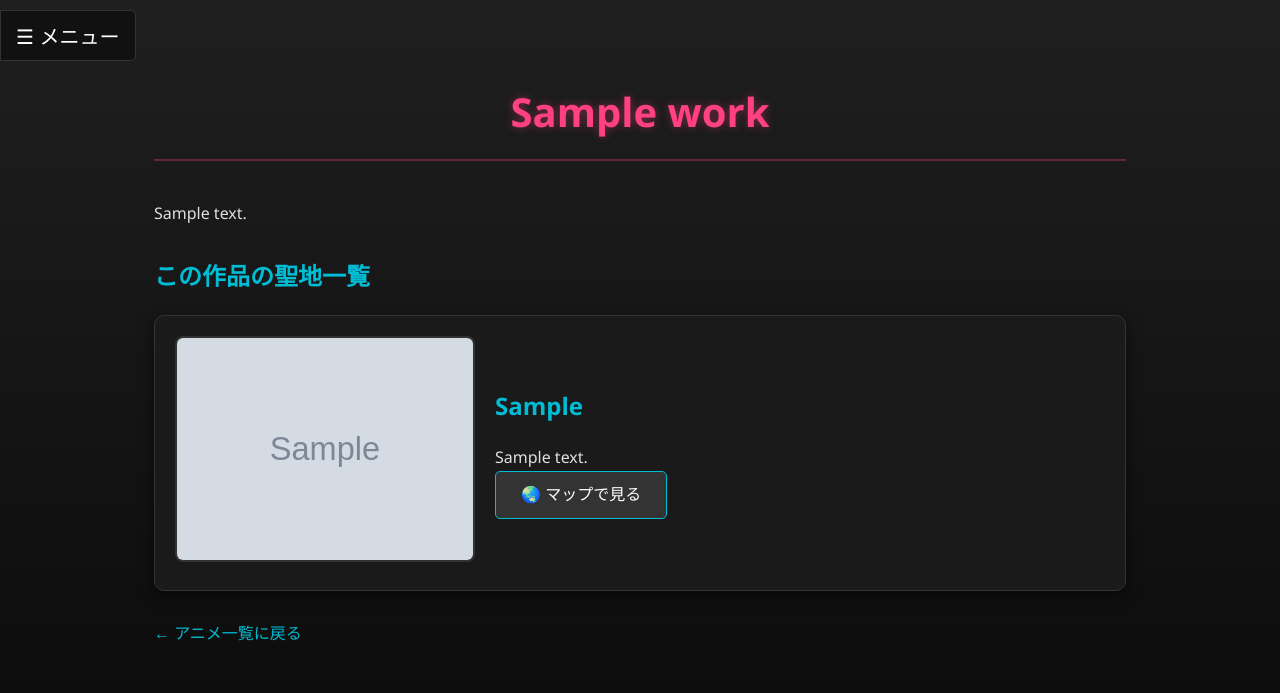
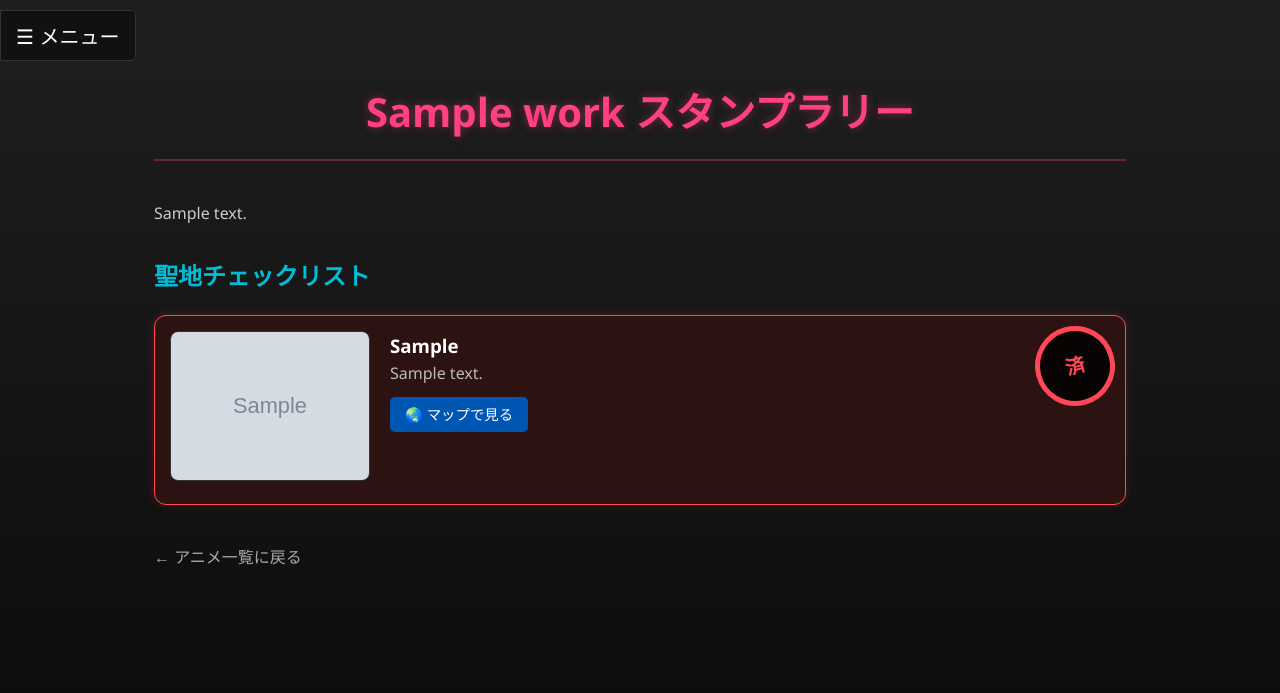
Before and after one commit to s1F10230095/anime_pilgrimage, a Django app: page /ja/works/1/ in a window 1280 px wide. Shown: the top 693 px of the page. Run offline with Django 5.2, Linux system fonts and the light colour scheme; a user stored in the database is signed in; tables that the repository leaves empty hold one stand-in row (values such as "Sample post"); grey boxes marked "Sample" are stand-in pictures.

Commit message:
スタンプラリー完成

```diff
--- a/spots/admin.py
+++ b/spots/admin.py
@@ -1,5 +1,6 @@
 from django.contrib import admin
-from .models import Spot, Post, Comment, Title, UserTitle, Work
+# ▼▼▼ Visit を追加しました ▼▼▼
+from .models import Spot, Post, Comment, Title, UserTitle, Work, Visit
 
 
 # --- Work（作品）管理画面 ---
@@ -24,3 +25,4 @@ admin.site.register(Post)
 admin.site.register(Comment)
 admin.site.register(Title)
 admin.site.register(UserTitle)
+admin.site.register(Visit)
--- a/spots/templates/spots/work_detail.html
+++ b/spots/templates/spots/work_detail.html
@@ -3,57 +3,198 @@
 <html lang="ja">
 <head>
     <meta charset="UTF-8">
-    <title>{{ work.title }}</title>
+    <title>{{ work.title }} - 聖地巡礼スタンプラリー</title>
     <link rel="stylesheet" href="{% static 'css/style.css' %}">
+    <style>
+        /* スタンプラリー専用CSS (ダークモード対応版) */
+
+        .complete-banner {
+            /* グラデーションを少し落ち着かせつつ、文字を黒にして読みやすく */
+            background: linear-gradient(135deg, #FFD700, #FFA500);
+            color: #000;
+            padding: 20px;
+            border-radius: 10px;
+            text-align: center;
+            margin-bottom: 30px;
+            box-shadow: 0 4px 15px rgba(255, 215, 0, 0.3);
+            animation: popIn 0.5s ease-out;
+            font-weight: bold;
+        }
+        .complete-banner h2 {
+            margin: 0;
+            font-size: 1.5rem;
+        }
+
+        /* スタンプカード (黒ベースに変更) */
+        .spot-card {
+            position: relative;
+            background: #1a1a1a; /* 真っ黒より少し明るいグレー */
+            border: 1px solid #333; /* 枠線を馴染ませる */
+            border-radius: 12px;
+            padding: 15px;
+            margin-bottom: 20px;
+            display: flex;
+            gap: 20px;
+            transition: transform 0.2s;
+            overflow: hidden;
+            color: #eee; /* 文字色を白系に */
+        }
+
+        /* リンクの色も白系に変更 */
+        .spot-card a {
+            color: #fff;
+            text-decoration: none;
+        }
+        .spot-card a:hover {
+            text-decoration: underline;
+        }
+
+        /* 訪問済みの場合 (暗い赤色の背景に) */
+        .spot-card.visited {
+            border-color: #ff4757; /* 枠線を赤く */
+            background-color: #2d1212; /* ほんのり赤い黒背景 */
+            box-shadow: 0 0 10px rgba(255, 71, 87, 0.2);
+        }
+
+        /* スタンプマーク (背景を透過・暗く) */
+        .stamp-mark {
+            position: absolute;
+            top: 10px;
+            right: 10px;
+            width: 80px;
+            height: 80px;
+            border: 3px solid #555; /* 未訪問時はグレー */
+            border-radius: 50%;
+            display: flex;
+            align-items: center;
+            justify-content: center;
+            font-weight: bold;
+            color: #555;
+            transform: rotate(-15deg);
+            z-index: 10;
+            background: rgba(0, 0, 0, 0.5); /* 半透明の黒 */
+        }
+
+        /* 訪問済みのスタンプ */
+        .spot-card.visited .stamp-mark {
+            border-color: #ff4757;
+            color: #ff4757;
+            border-width: 5px;
+            font-size: 1.2rem;
+            background: rgba(0, 0, 0, 0.8); /* 文字が読みやすいよう背景を濃く */
+            animation: stampBounce 0.3s cubic-bezier(0.175, 0.885, 0.32, 1.275);
+        }
+
+        .spot-image-wrapper {
+            flex: 1;
+            max-width: 200px;
+        }
+        .spot-image-wrapper img {
+            width: 100%;
+            height: 150px;
+            object-fit: cover;
+            border-radius: 8px;
+            border: 1px solid #333;
+        }
+        /* No Image も暗くする */
+        .no-image {
+            height: 150px;
+            background: #333;
+            border-radius: 8px;
+            display: flex;
+            align-items: center;
+            justify-content: center;
+            color: #888;
+            border: 1px solid #444;
+        }
+
+        /* ボタンのデザイン微調整 */
+        .btn-map {
+            display: inline-block;
+            padding: 6px 15px;
+            background: #0056b3; /* 少し暗めの青 */
+            color: white !important; /* 強制的に白 */
+            border-radius: 5px;
+            margin-top: 10px;
+            font-size: 0.9rem;
+        }
+        .btn-map:hover {
+            background: #004494;
+            text-decoration: none !important;
+        }
+
+        /* アニメーション定義 */
+        @keyframes stampBounce {
+            0% { transform: scale(3) rotate(-15deg); opacity: 0; }
+            100% { transform: scale(1) rotate(-15deg); opacity: 1; }
+        }
+        @keyframes popIn {
+            0% { transform: scale(0.8); opacity: 0; }
+            100% { transform: scale(1); opacity: 1; }
+        }
+    </style>
 </head>
 <body>
     {% include 'spots/sidebar.html' %}
 
     <div class="main-content">
-        <h1>{{ work.title }}</h1>
+        <h1>{{ work.title }} スタンプラリー</h1>
+
+        {% if is_completed %}
+            <div class="complete-banner">
+                <h2>🏆 完全制覇！おめでとうございます！</h2>
+                <p>すべての聖地を巡り、特別な称号を獲得しました。</p>
+            </div>
+        {% endif %}
 
         {% if work.description %}
-            <p style="margin: 20px 0;">{{ work.description }}</p>
+            <p style="margin: 20px 0; color: #ccc;">{{ work.description }}</p>
         {% endif %}
 
-        <h2 style="margin-top: 30px;">この作品の聖地一覧</h2>
+        <h2 style="margin-top: 30px;">聖地チェックリスト</h2>
 
-        {% for spot in spots %}
-            <div class="spot">
-                <div class="spot-image-container" style="flex: 1;">
-                    {% if spot.image_url %}
-                        <img src="{{ spot.image_url }}" alt="{{ spot.title }}">
+        {% for item in spot_list %}
+            <div class="spot-card {% if item.is_visited %}visited{% endif %}">
+
+                <div class="stamp-mark">
+                    {% if item.is_visited %}
+                        <span>済</span>
                     {% else %}
-                        <div style="height: 150px; background: #333; border-radius: 8px;
-                                    display: flex; align-items: center; justify-content: center;">
-                            No Image
-                        </div>
+                        <span style="font-size: 0.8rem;">未訪問</span>
                     {% endif %}
                 </div>
 
-                <div class="spot-info-container" style="flex: 2;">
-    <h2>
-        <a href="{% url 'spot_detail' spot.id %}">
-            {{ spot.location }}
-        </a>
-    </h2>
+                <div class="spot-image-wrapper">
+                    {% if item.spot.image_url %}
+                        <img src="{{ item.spot.image_url }}" alt="{{ item.spot.location }}">
+                    {% else %}
+                        <div class="no-image">No Image</div>
+                    {% endif %}
+                </div>
 
-    <!-- ✅ 聖地の説明を表示 -->
-    <p>{{ spot.description|default:"説明はまだありません" }}</p>
+                <div style="flex: 2;">
+                    <h3 style="margin-top: 0;">
+                        <a href="{% url 'spot_detail' item.spot.id %}">
+                            {{ item.spot.location }}
+                        </a>
+                    </h3>
 
-    <!-- ✅ マップへ直接飛ぶ（緯度経度がある時だけ） -->
-    {% if spot.latitude and spot.longitude %}
-        <a class="btn" href="{% url 'map' %}?lat={{ spot.latitude }}&lng={{ spot.longitude }}">
-            🌏 マップで見る
-        </a>
-    {% endif %}
-</div>
+                    <p style="color: #bbb;">{{ item.spot.description|default:"説明はまだありません" }}</p>
+
+                    {% if item.spot.latitude and item.spot.longitude %}
+                        <a class="btn-map" href="{% url 'map' %}?lat={{ item.spot.latitude }}&lng={{ item.spot.longitude }}">
+                            🌏 マップで見る
+                        </a>
+                    {% endif %}
+                </div>
             </div>
         {% empty %}
             <p>まだ聖地が登録されていません。</p>
         {% endfor %}
 
-        <a href="{% url 'spot_list' %}">← アニメ一覧に戻る</a>
+        <div style="margin-top: 40px;">
+            <a href="{% url 'spot_list' %}" style="color: #aaa;">← アニメ一覧に戻る</a>
+        </div>
     </div>
 </body>
 </html>
--- a/spots/views.py
+++ b/spots/views.py
@@ -1,10 +1,8 @@
 from django.shortcuts import render, get_object_or_404, redirect
-# ▼▼▼ モデルのインポートを統合 (Workはitoから、Commentはmainから) ▼▼▼
-from .models import Spot, Post, Comment, Title, UserTitle, Work
-# Profileは main の構成(accountsアプリ)を正とします
+# ▼▼▼ Visit を追加しました ▼▼▼
+from .models import Spot, Post, Comment, Title, UserTitle, Work, Visit
 from accounts.models import Profile
 from django.contrib.auth.models import User
-# フォームのインポートを統合
 from .forms import PostForm
 from accounts.forms import ProfileForm
 
@@ -17,6 +15,8 @@ from openai import OpenAI
 import json
 import os
 
+# --- 基本ビュー ---
+
 def home(request):
     spots = Spot.objects.all()
     return render(request, 'spots/home.html', {'spots': spots})
@@ -24,13 +24,11 @@ def home(request):
 def spot_list(request):
     selected_genre = request.GET.get('genre', '')
 
-    # Work.genre からジャンル一覧を作る（空は除外）
     raw_genres = Work.objects.values_list('genre', flat=True)
     genre_set = set()
 
     for g in raw_genres:
         if g:
-            # 「SF, 日常」みたいに複数入れても分解できるようにする
             parts = [p.strip() for p in g.replace('、', ',').replace('　', ',').replace(' ', ',').split(',')]
             for p in parts:
                 if p:
@@ -38,7 +36,6 @@ def spot_list(request):
 
     genres = sorted(genre_set)
 
-    # ジャンルで絞り込み
     if selected_genre:
         works = Work.objects.filter(genre__icontains=selected_genre)
     else:
@@ -54,14 +51,14 @@ def map_view(request):
     spots = Spot.objects.exclude(latitude__isnull=True).exclude(longitude__isnull=True)
     return render(request, 'spots/map.html', {'spots': spots})
 
+# --- 投稿関連 ---
+
 def post_list(request):
     posts = Post.objects.all().order_by('-created_at')
     return render(request, 'spots/post_list.html', {'posts': posts})
 
-
 @login_required
 def post_create(request):
-    # 詳細画面から「spot_id」が送られてきたら受け取る
     initial_data = {}
     spot_id = request.GET.get('spot_id')
     if spot_id:
@@ -73,7 +70,6 @@ def post_create(request):
         if form.is_valid():
             post = form.save(commit=False)
             post.author = request.user
-            # URLから聖地が指定されていたら強制的に紐付ける
             if spot_id:
                  post.spot = get_object_or_404(Spot, pk=spot_id)
             post.save()
@@ -83,17 +79,46 @@ def post_create(request):
 
     return render(request, 'spots/post_form.html', {'form': form})
 
+@login_required
+def post_delete(request, post_id):
+    post = get_object_or_404(Post, pk=post_id)
+    if post.author != request.user:
+        return redirect('post_list')
+    if request.method == "POST":
+        post.delete()
+    return redirect('post_list')
+
+@login_required
+def toggle_post_like(request, post_id):
+    post = get_object_or_404(Post, pk=post_id)
+    if request.user in post.likes.all():
+        post.likes.remove(request.user)
+    else:
+        post.likes.add(request.user)
+    return redirect('post_list')
+
+@login_required
+def add_comment(request, post_id):
+    post = get_object_or_404(Post, pk=post_id)
+    if request.method == "POST":
+        content = request.POST.get("content")
+        if content:
+            Comment.objects.create(
+                post=post,
+                author=request.user,
+                content=content
+            )
+    return redirect('post_list')
+
+# --- 詳細・お気に入り ---
+
 def spot_detail(request, pk):
     spot = get_object_or_404(Spot, pk=pk)
 
+    # 訪問済み(スタンプあり)か判定
     has_visited = False
     if request.user.is_authenticated:
-        # Spot → 紐づく Work で称号を判定する
-        if spot.work:
-            has_visited = UserTitle.objects.filter(
-                user=request.user,
-                title__related_work=spot.work
-            ).exists()
+        has_visited = Visit.objects.filter(user=request.user, spot=spot).exists()
 
     return render(request, 'spots/spot_detail.html', {
         'spot': spot,
@@ -113,8 +138,7 @@ def toggle_favorite(request, spot_id):
 
     return JsonResponse({'liked': liked, 'count': spot.favorites.count()})
 
-
-# --- 統合された関数群 ---
+# --- プロフィール ---
 
 @login_required
 def edit_profile(request):
@@ -133,10 +157,22 @@ def profile_view(request):
     profile = request.user.profile
     return render(request, 'spots/profile_view.html', {'profile': profile})
 
+def user_profile(request, user_id):
+    user = get_object_or_404(User, pk=user_id)
+    profile = get_object_or_404(Profile, user=user)
+    posts = Post.objects.filter(author=user).order_by('-created_at')
+
+    return render(request, 'spots/user_profile.html', {
+        'profile_user': user,
+        'profile': profile,
+        'posts': posts,
+    })
+
+# --- 位置情報判定 (スタンプラリー機能) ---
 
 @csrf_exempt
 def check_location(request):
-    """ 現在地を受け取って、近くの聖地の称号を付与するAPI """
+    """ 現在地を受け取って、スタンプ(Visit)を押し、コンプリートなら称号を付与する """
     if request.method == 'POST' and request.user.is_authenticated:
         try:
             data = json.loads(request.body)
@@ -149,12 +185,40 @@ def check_location(request):
             for spot in spots:
                 distance = calculate_distance(user_lat, user_lon, spot.latitude, spot.longitude)
 
+                # 半径250m以内ならスタンプゲット
                 if distance <= 250:
+                    # 1. 訪問記録(スタンプ)を作成
+                    # get_or_create なので、既にスタンプがあってもエラーにならず、重複もしない
+                    visit_obj, created = Visit.objects.get_or_create(user=request.user, spot=spot)
+
+                    if created:
+                        # 初めての訪問なら、ログに出すか何かしてもいいかも
+                        pass
+
+                    # 2. 個別の聖地称号があれば付与（もしあれば）
                     titles = Title.objects.filter(related_spot=spot)
                     for title in titles:
-                        obj, created = UserTitle.objects.get_or_create(user=request.user, title=title)
-                        if created:
+                        obj, t_created = UserTitle.objects.get_or_create(user=request.user, title=title)
+                        if t_created:
                             earned_titles.append(title.name)
+
+                    # 3. コンプリート判定（ここが新機能！）
+                    if spot.work:
+                        work = spot.work
+                        # このアニメの聖地総数
+                        all_spots_count = work.spots.count()
+                        # ユーザーが訪れたこのアニメの聖地数
+                        visited_count = Visit.objects.filter(user=request.user, spot__work=work).count()
+
+                        # 全て回っていたら
+                        if visited_count >= all_spots_count:
+                            # コンプリート称号（SpotがNULLでWorkが設定されている称号）を探す
+                            comp_titles = Title.objects.filter(related_work=work, related_spot__isnull=True)
+
+                            for ct in comp_titles:
+                                obj, c_created = UserTitle.objects.get_or_create(user=request.user, title=ct)
+                                if c_created:
+                                    earned_titles.append(f"【完全制覇】{ct.name}")
 
             if earned_titles:
                 return JsonResponse({'status': 'success', 'new_titles': earned_titles})
@@ -167,7 +231,8 @@ def check_location(request):
     return JsonResponse({'status': 'error', 'message': 'Invalid request'})
 
 
-# 環境変数設定 (変更なし)
+# --- AI旅行プラン ---
+
 OPENAI_API_BASE = "https://api.openai.iniad.org/api/v1"
 # client = OpenAI(...)
 
@@ -183,17 +248,14 @@ def ai_travel(request):
         あなたはアニメ聖地巡礼のプロ旅行プランナーです。
         ユーザーの要望に合わせて、具体的で最適な旅行プランを提案してください。
 
-        【重要】出力は必ず以下のJSON形式のみにしてください。冒頭の挨拶や余計な会話は不要です。
+        【重要】出力は必ず以下のJSON形式のみにしてください。
         {
-            "plan_text": "ここに旅行プランの詳細な説明文（マークダウン形式推奨）を書く。時間は具体的に。",
+            "plan_text": "説明文...",
             "waypoints": [
-                {"name": "出発地点の場所名", "lat": 緯度(数値), "lng": 経度(数値)},
-                {"name": "1つ目の経由地", "lat": 緯度, "lng": 経度},
-                {"name": "...", "lat": ..., "lng": ...},
-                {"name": "ゴール地点", "lat": ..., "lng": ...}
+                {"name": "場所名", "lat": 緯度, "lng": 経度},
+                ...
             ]
         }
-        ※ 座標（lat, lng）はあなたの知識から可能な限り正確な数値を推測して入れてください。
         """
 
         try:
@@ -223,62 +285,37 @@ def ai_travel(request):
         "waypoints_json": waypoints_json
     })
 
-# ▼▼▼ ito ブランチ由来の機能 (作品詳細) ▼▼▼
+
+# --- 作品詳細 (スタンプラリー台紙) ---
+
 def work_detail(request, work_id):
     work = get_object_or_404(Work, id=work_id)
-    spots = work.spots.all()
+    all_spots = work.spots.all()
+
+    # テンプレートで「訪問済みか？」を判定しやすい形にデータを加工する
+    spot_list = []
+    for spot in all_spots:
+        is_visited = False
+        if request.user.is_authenticated:
+            # Visitモデルに記録があるかチェック
+            is_visited = Visit.objects.filter(user=request.user, spot=spot).exists()
+
+        spot_list.append({
+            'spot': spot,
+            'is_visited': is_visited
+        })
+
+    # コンプリート済みか確認 (コンプリート称号を持っているかで判定)
+    is_completed = False
+    if request.user.is_authenticated:
+        is_completed = UserTitle.objects.filter(
+            user=request.user,
+            title__related_work=work,
+            title__related_spot__isnull=True
+        ).exists()
 
     return render(request, 'spots/work_detail.html', {
         'work': work,
-        'spots': spots,
+        'spot_list': spot_list,  # ここが重要！spotsそのものではなく、加工したリストを渡す
+        'is_completed': is_completed,
     })
-
-# ▼▼▼ main ブランチ由来の機能 (SNS/ユーザープロフィール) ▼▼▼
-def user_profile(request, user_id):
-    user = get_object_or_404(User, pk=user_id)
-    profile = get_object_or_404(Profile, user=user)
-    posts = Post.objects.filter(author=user).order_by('-created_at')
-
-    return render(request, 'spots/user_profile.html', {
-        'profile_user': user,
-        'profile': profile,
-        'posts': posts,
-    })
-
-@login_required
-def toggle_post_like(request, post_id):
-    post = get_object_or_404(Post, pk=post_id)
-
-    if request.user in post.likes.all():
-        post.likes.remove(request.user)
-    else:
-        post.likes.add(request.user)
-
-    return redirect('post_list')
-
-@login_required
-def add_comment(request, post_id):
-    post = get_object_or_404(Post, pk=post_id)
-
-    if request.method == "POST":
-        content = request.POST.get("content")
-        if content:
-            Comment.objects.create(
-                post=post,
-                author=request.user,
-                content=content
-            )
-
-    return redirect('post_list')
-
-@login_required
-def post_delete(request, post_id):
-    post = get_object_or_404(Post, pk=post_id)
-
-    if post.author != request.user:
-        return redirect('post_list')
-
-    if request.method == "POST":
-        post.delete()
-
-    return redirect('post_list')
```
Also changed, not shown: spots/models.py (+30 -0 lines), spots/migrations/0014_visit.py (added), spots/migrations/0015_title_related_spot.py (added).
